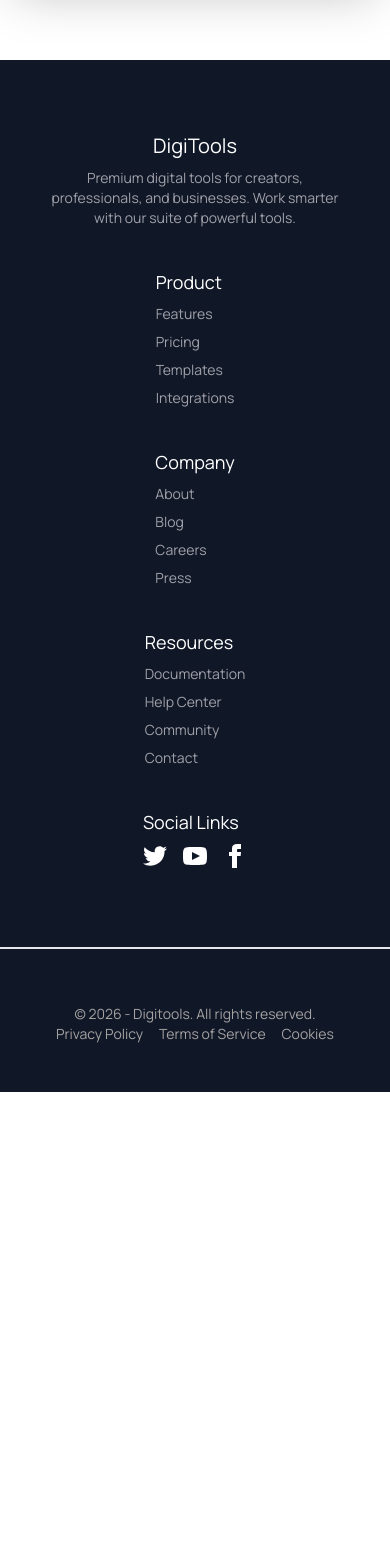
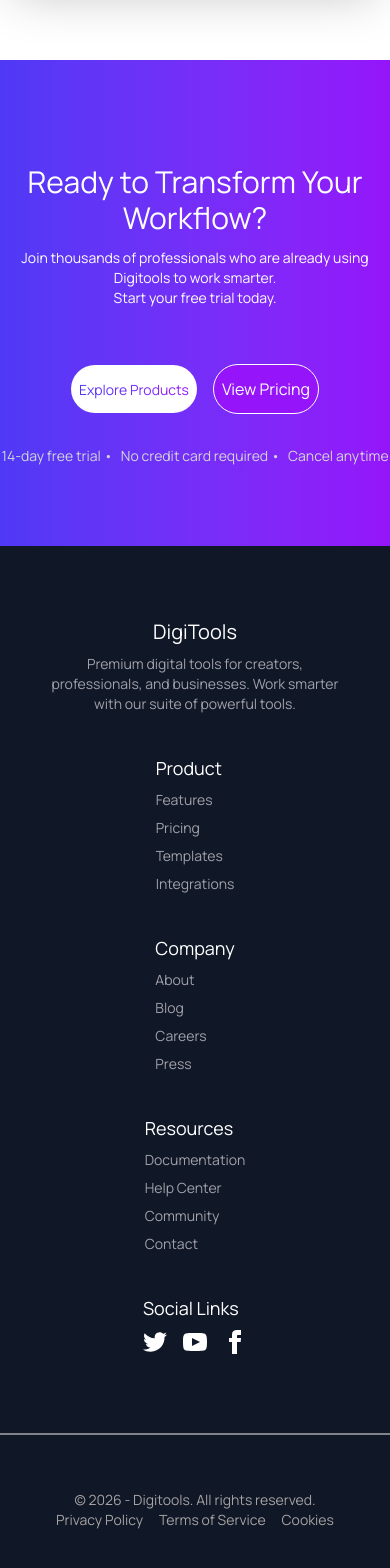
Before and after one commit to Saha-Ovi/digital-tools-platfrom, a React (Vite) app: page / in a window 390 px wide. Shown: the part 9441-11009 px from the top of the page. Before the commit the page ends 10533 px from the top, so only its background shows below. Built offline with nearby package versions, Linux system fonts and the light colour scheme.

Commit message:
transform section added and responsive

```diff
--- a/src/App.jsx
+++ b/src/App.jsx
@@ -7,6 +7,7 @@ import Navbar from './components/Navbar/Navbar'
 import Step from './components/Step/Step'
 import Pricing from './components/Pricing/Pricing'
 import Footer from './components/Footer/Footer'
+import Transform from './components/Transform/Transform'
 
 const DigitalCardData = async () => {
   const res = await fetch("/data.json");
@@ -33,6 +34,7 @@ function App() {
       </Suspense>
       <Step></Step>
       <Pricing></Pricing>
+      <Transform></Transform>
       <footer>
       <Footer></Footer>
       </footer>
--- a/src/components/Footer/Footer.jsx
+++ b/src/components/Footer/Footer.jsx
@@ -4,7 +4,7 @@ const Footer = () => {
     return (
         <div className='bg-[#101727] py-8'>
             <div className='container mx-auto space-y-8'>
-                <footer className="footer sm:footer-horizontal max-w-7xl mx-auto  p-10">
+                <footer className="footer sm:footer-horizontal p-10">
                     <nav className='flex flex-col items-center lg:items-start text-center lg:text-left justify-self-center lg:justify-self-start w-full'>
                         <h6 className=" text-xl lg:text-4xl text-white text-center ">DigiTools</h6>
                         <p className='text-[#A1A1AA]'>Premium digital tools for creators, <br /> professionals, and businesses. Work smarter <br /> with our suite of powerful tools.</p>
@@ -36,7 +36,7 @@ const Footer = () => {
                     <nav className='max-w-sm mx-auto'>
                         <h6 className=" text-lg text-center text-white ">Social Links</h6>
                         <div className="grid grid-flow-col gap-4 text-white">
-                            <a>
+                            <a className='hover:cursor-pointer'>
                                 <svg
                                     xmlns="http://www.w3.org/2000/svg"
                                     width="24"
@@ -47,7 +47,7 @@ const Footer = () => {
                                         d="M24 4.557c-.883.392-1.832.656-2.828.775 1.017-.609 1.798-1.574 2.165-2.724-.951.564-2.005.974-3.127 1.195-.897-.957-2.178-1.555-3.594-1.555-3.179 0-5.515 2.966-4.797 6.045-4.091-.205-7.719-2.165-10.148-5.144-1.29 2.213-.669 5.108 1.523 6.574-.806-.026-1.566-.247-2.229-.616-.054 2.281 1.581 4.415 3.949 4.89-.693.188-1.452.232-2.224.084.626 1.956 2.444 3.379 4.6 3.419-2.07 1.623-4.678 2.348-7.29 2.04 2.179 1.397 4.768 2.212 7.548 2.212 9.142 0 14.307-7.721 13.995-14.646.962-.695 1.797-1.562 2.457-2.549z"></path>
                                 </svg>
                             </a>
-                            <a>
+                            <a className='hover:cursor-pointer'>
                                 <svg
                                     xmlns="http://www.w3.org/2000/svg"
                                     width="24"
@@ -58,7 +58,7 @@ const Footer = () => {
                                         d="M19.615 3.184c-3.604-.246-11.631-.245-15.23 0-3.897.266-4.356 2.62-4.385 8.816.029 6.185.484 8.549 4.385 8.816 3.6.245 11.626.246 15.23 0 3.897-.266 4.356-2.62 4.385-8.816-.029-6.185-.484-8.549-4.385-8.816zm-10.615 12.816v-8l8 3.993-8 4.007z"></path>
                                 </svg>
                             </a>
-                            <a>
+                            <a className='hover:cursor-pointer'>
                                 <svg
                                     xmlns="http://www.w3.org/2000/svg"
                                     width="24"
@@ -72,7 +72,7 @@ const Footer = () => {
                         </div>
                     </nav>
                 </footer>
-                <div className="divider before:bg-[#E5E7EB] after:bg-[#E5E7EB]"></div>
+                <div className="divider before:bg-[#81858b] after:bg-[#81858b]"></div>
                 <div className="max-w-7xl mx-auto sm:footer-horizontal footer-center bg-[#101727] text-white p-4">
 
                     <div className=' flex flex-col lg:flex-row justify-between items-center'>
@@ -80,9 +80,9 @@ const Footer = () => {
                             <p className='text-[#a5a2a2]'> © {new Date().getFullYear()} - Digitools. All rights reserved.</p>
                         </div>
                         <div className='flex flex-wrap justify-center gap-4 text-[#a5a2a2] text-sm'>
-                            <p>Privacy Policy</p>
-                            <p>Terms of Service</p>
-                            <p>Cookies</p>
+                            <p><a href="">Privacy Policy</a></p>
+                            <p><a href="">Terms of Service</a></p>
+                            <p><a href="">Cookies</a></p>
 
                         </div>
                     </div>
--- /dev/null
+++ b/src/components/Transform/Transform.jsx
@@ -0,0 +1,32 @@
+import React from 'react';
+
+const Transform = () => {
+    return (
+        <div className='bg-linear-to-r from-[#4F39F6] to-[#9514FA]  py-20'>
+            <div className='container mx-auto space-y-8'>
+                {/* heading */}
+                <div className='text-white text-center py-6 space-y-3'>
+                    <h2 className='text-3xl lg:text-5xl font-bold'>Ready to Transform Your Workflow?</h2>
+                    <p className='text-sm'>Join thousands of professionals who are already using Digitools to work smarter. <br />Start your free trial today.</p>
+                </div>
+                {/* button */}
+                <div className=' flex justify-center items-center gap-4'>
+                    <button className='bg-white px-2 py-3 rounded-full hover: cursor-pointer'>
+                        <span className='bg-linear-to-r from-[#4F39F6] to-[#9514FA] bg-clip-text text-transparent font-semibold text-sm '>Explore Products</span>
+                    </button>
+                    <button className='bg-[#9514FA] px-2 py-3  border border-white rounded-full hover: cursor-pointer'>
+                        <span className='text-white'>View Pricing</span>
+                    </button>
+                </div>
+                {/* small text */}
+                <div className='flex justify-center text-sm text-zinc-300 gap-2'>
+                    <p>14-day free trial •</p>
+                    <p> No credit card required • </p>
+                    <p>Cancel anytime</p>
+                </div>
+            </div>
+        </div>
+    );
+};
+
+export default Transform;
```
